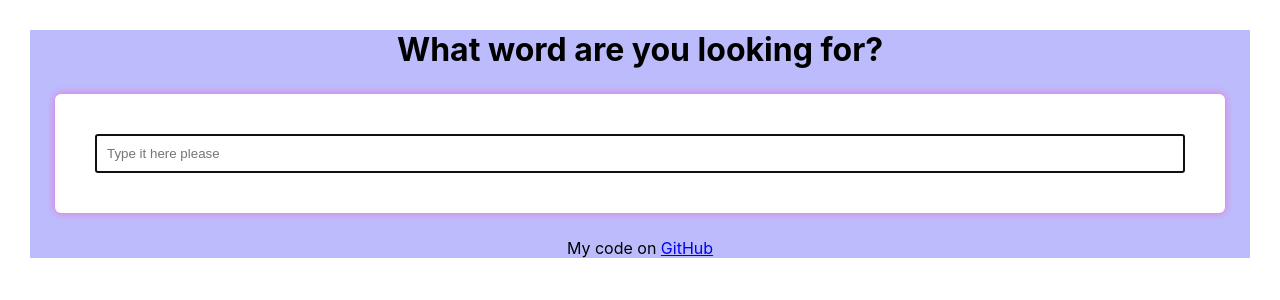
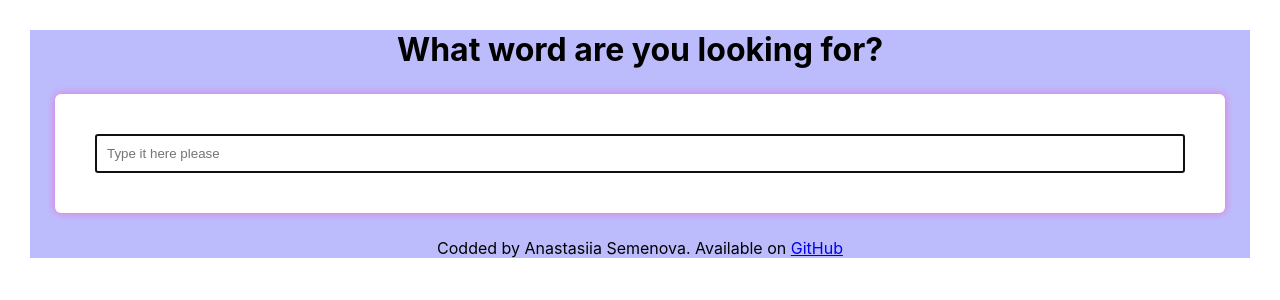
Before and after one commit to AnastasiiaSemenovaa/react-dictionary, a React (Create React App) app: page / in a window 1280 px wide. Shown: the top 300 px of the page. Built offline with nearby package versions, Linux system fonts and the light colour scheme.

Commit message:
Update App.js

```diff
--- a/src/App.js
+++ b/src/App.js
@@ -6,7 +6,7 @@ function App() {
     <div className="App">
       <Dictionary />
       <footer>
-        My code on{" "}
+        Codded by Anastasiia Semenova. Available on{" "}
         <a
           href="https://github.com/AnastasiiaSemenovaa/react-dictionary"
           target="_blank"
```
